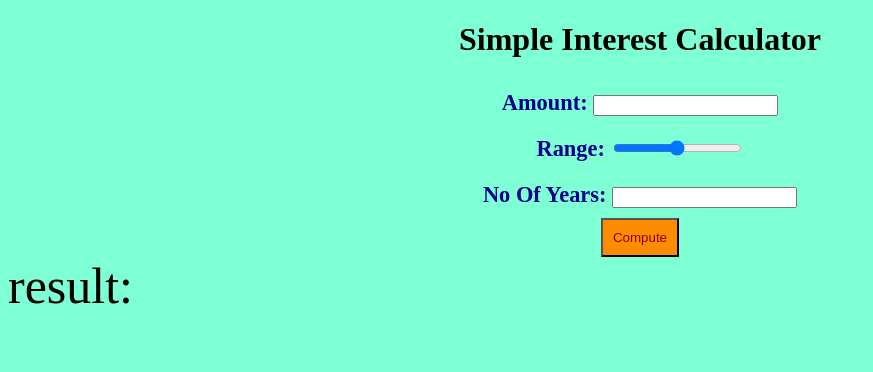
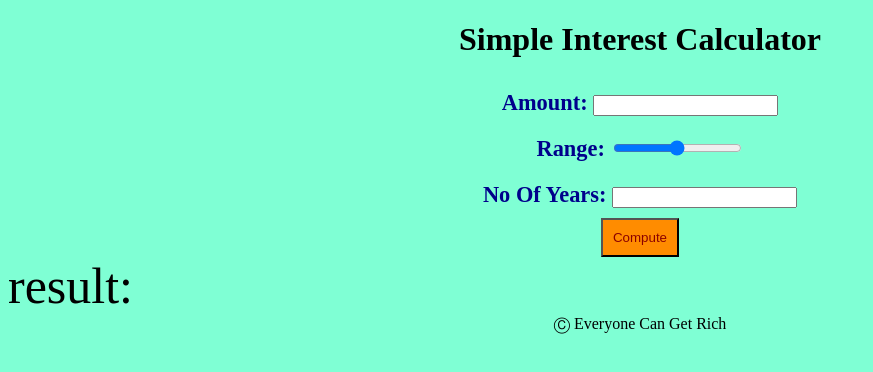
Before and after one commit to SowreRajan-dev/Introduction-to-Cloud-Development-with-HTML-CSS-and-JavaScript, a plain HTML site: page index.html in a window 1280 px wide. Shown: the whole page, without its empty margins (0-873 px from the left). Drawn offline with Linux system fonts and the light colour scheme.

Commit message:
Update index.html

```diff
--- a/index.html
+++ b/index.html
@@ -56,7 +56,7 @@
     </div>
     <button type="submit" onclick="calculate()">Compute</button>
     <div class="result" id="result">result:</div>
-
+    Ⓒ Everyone Can Get Rich
     <script src="./index.js"></script>
   </body>
 </html>
```
